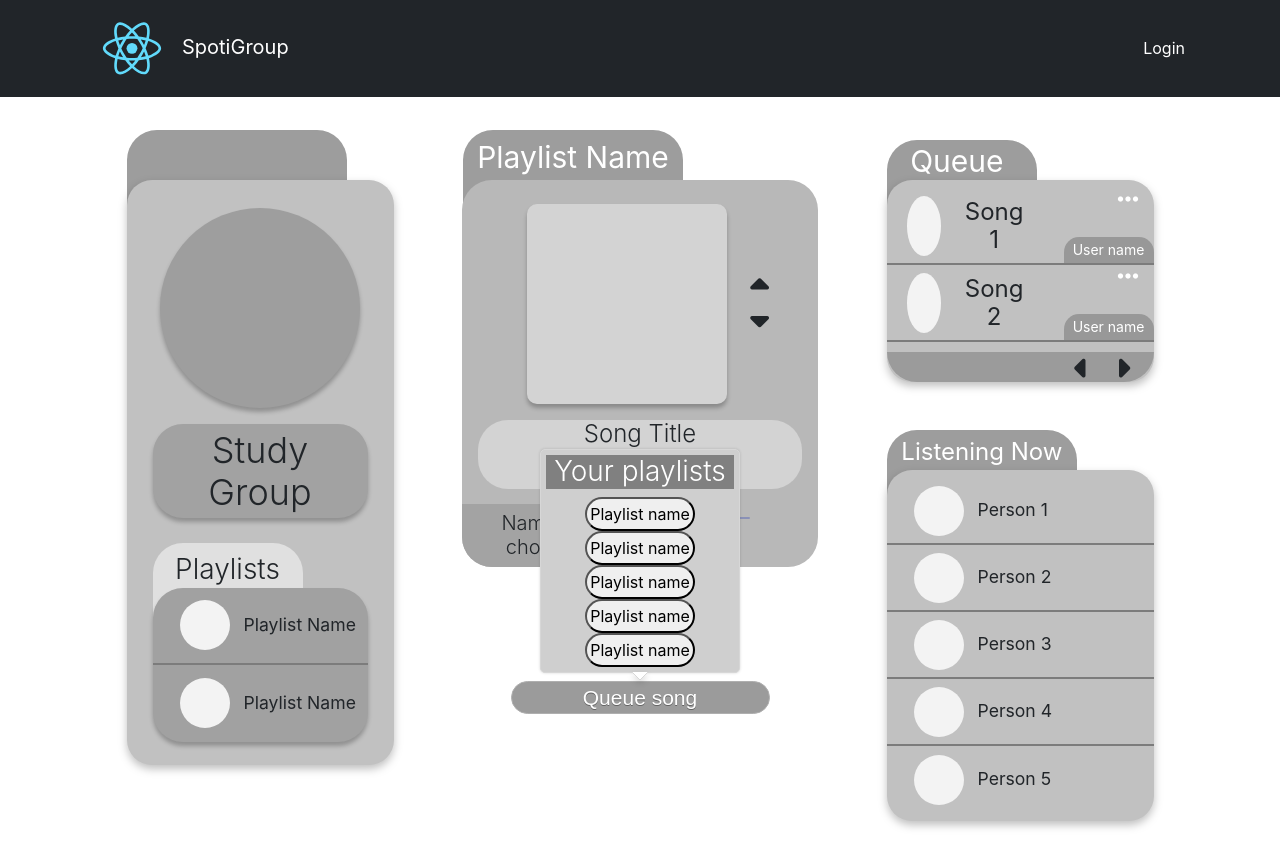
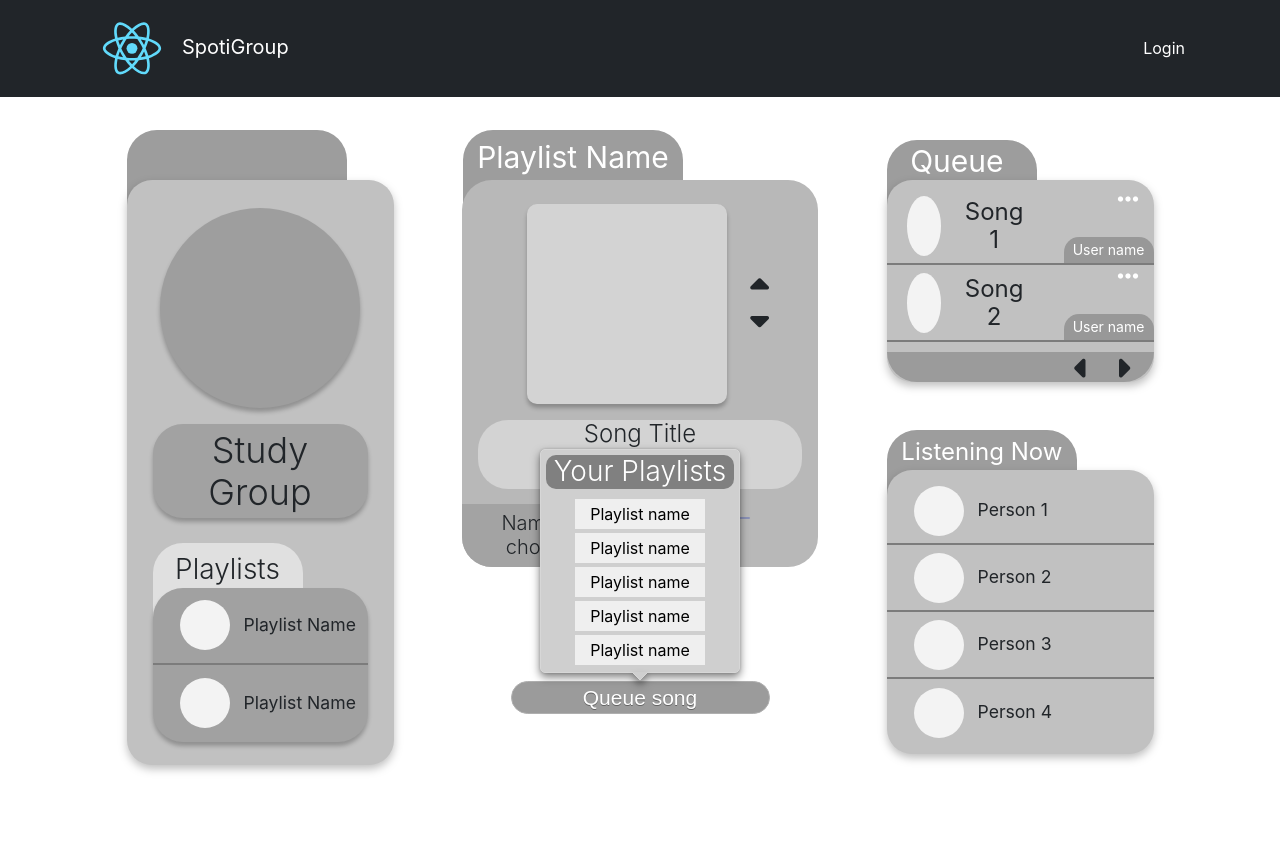
Before and after one commit to samderanova/spotify-groups, a React (Create React App) app in the folder client/: page / in a window 1280 px wide. Both pictures are taken after a click on the button "Queue song". After the commit the page ends 800 px from the top, so only its background shows below. Built offline with nearby package versions, Linux system fonts and the light colour scheme; grey boxes are pictures that could not be loaded.

Commit message:
Update queue popups

```diff
--- a/client/src/pages/Home/Home.css
+++ b/client/src/pages/Home/Home.css
@@ -326,27 +326,31 @@
     border-bottom: none;
 }
 
-.playlist-button {
-    border-radius: 30px;
-    padding:3px;
+.playlist-button, .song-button {
+    border: none;
+    padding: 3px 15px 3px 15px;
+    margin: 2px;
 }
 
-/* border radius won't work? */
+#queue-button-div {
+    border-radius: 30px;
+}
+
 #your-playlists {
     background:grey;
     color:white;
-    border-radius:30;
+    border-radius: 10px;
     text-align:center;
 }
 
 .playlist-songs{
     background:grey;
     color:white;
-    border-radius:30;
+    border-radius: 10px;
     text-align:center;
+    padding: 5px;
 }
 
-/* border radius and flex won't work? */
 .popup-content {
     border-radius: 30px;
     background-color:#cfcfcf;
@@ -354,4 +358,10 @@
     justify-content:center;
     align-items:center;
     text-align:center;
+    filter: drop-shadow(0px 4px 4px rgba(0, 0, 0, 0.5));
+    padding: 5px;
 }
+
+.popup-arrow {
+    color: #cfcfcf;
+}
--- a/client/src/pages/Home/Home.js
+++ b/client/src/pages/Home/Home.js
@@ -174,7 +174,7 @@ function Home() {
                                 <Popup trigger={<button id="queue-button">Queue song</button>}
                                 position="top center">
                                 <div id="queue-button-popup">
-                                    <h3 id="your-playlists">Your playlists</h3>
+                                    <h3 id="your-playlists">Your Playlists</h3>
 
                                     <Popup trigger={<button class="playlist-button">Playlist name</button>}
                                     position="right center">
@@ -248,10 +248,6 @@ function Home() {
                                 <span className="small-playlist-logo"></span>
                                     <p className="person-name">Person 4</p>
                                 </div>
-                                <div class="listening-person">
-                                <span className="small-playlist-logo"></span>
-                                    <p className="person-name">Person 5</p>
-                                </div>
                             </div>
                         </div>
                     </div>
```
